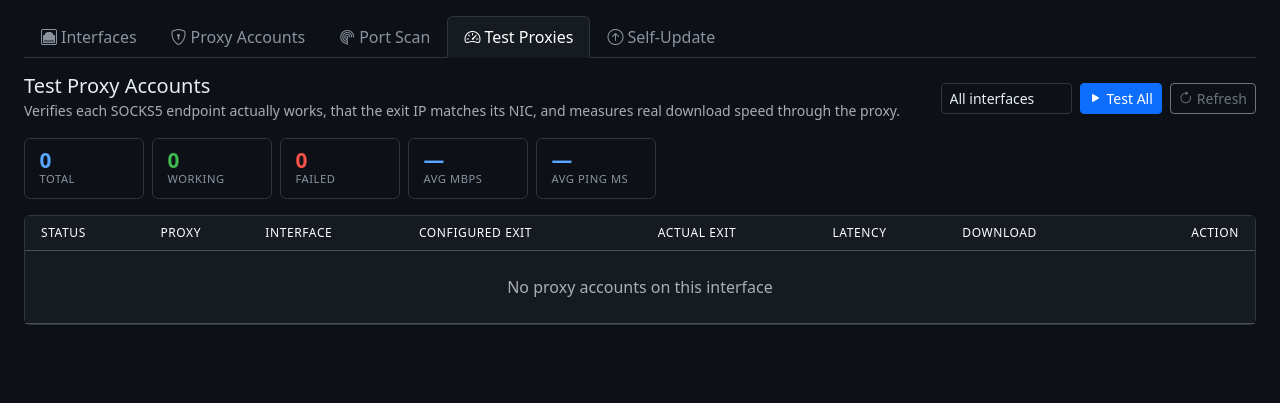
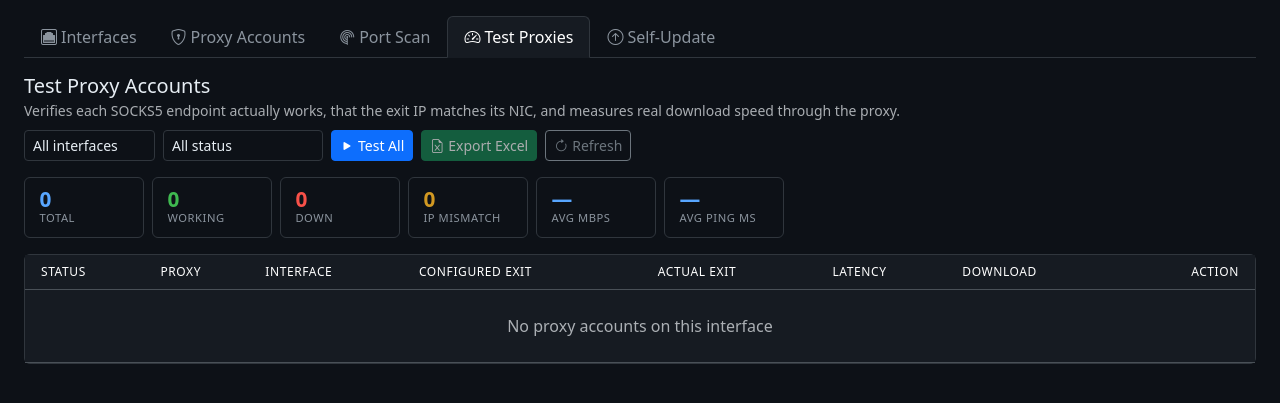
Before and after one commit to KingsleyJulian/prox25v2, a Flask app: page /test in a window 1280 px wide. Shown: the part 54-457 px from the top of the page. Run offline with Flask 3, Linux system fonts and the light colour scheme; data that the repository does not hold is empty; parts of the project's set-up code (start-up, migrations or seed data) failed here and were passed over; some libraries are stand-ins or nearby versions.

Commit message:
Test Proxies: status filter (Down only / Working / Mismatch) + XLSX export
- Status dropdown filter on the test page plus clickable summary tiles
  so one click on "Down" filters the table to just the failing proxies.
- New "Export Excel" button POSTs the current (filtered) result set to
  /api/proxies/test-export.xlsx, which builds a styled openpyxl
  workbook server-side: color-coded rows by status, full creds and
  ready-to-paste connection string per row, frozen header, sensible
  column widths. Downloads as proxy-tests-YYYYMMDD-HHMMSS.xlsx.
- Added openpyxl to install.sh + requirements.txt.

Co-Authored-By: Claude Opus 4.7 (1M context) <noreply@anthropic.com>

```diff
--- a/app.py
+++ b/app.py
@@ -736,6 +736,96 @@ def api_test_all():
 def test_page():
     return render_template('test.html')
 
+@app.route('/api/proxies/test-export.xlsx', methods=['POST'])
+def api_test_export_xlsx():
+    """Build an Excel workbook from a client-supplied list of test results.
+    Body: { "results": [ {id, port, interface, configured_ip, actual_ip,
+                          ip_match, latency_ms, download_mbps, success,
+                          error, ...}, ... ] }
+    """
+    from openpyxl import Workbook
+    from openpyxl.styles import Font, PatternFill, Alignment
+    from openpyxl.utils import get_column_letter
+    from io import BytesIO
+
+    body = request.get_json(silent=True) or {}
+    results = body.get('results') or []
+    # Pull live proxy creds so the exported file is immediately usable
+    cfg = load_cfg()
+    by_id = {p['id']: p for p in cfg['proxies']}
+
+    wb = Workbook()
+    ws = wb.active
+    ws.title = 'Proxy Test Results'
+
+    headers = [
+        'Status', 'Interface', 'Host', 'Port', 'Username', 'Password',
+        'Configured Exit IP', 'Actual Exit IP', 'IP Match',
+        'Latency (ms)', 'Download (Mbps)', 'Connection String', 'Error',
+    ]
+    head_font = Font(bold=True, color='FFFFFF')
+    head_fill = PatternFill(start_color='1F6FEB', end_color='1F6FEB', fill_type='solid')
+    ok_fill   = PatternFill(start_color='DCFCE7', end_color='DCFCE7', fill_type='solid')
+    fail_fill = PatternFill(start_color='FEE2E2', end_color='FEE2E2', fill_type='solid')
+    warn_fill = PatternFill(start_color='FEF3C7', end_color='FEF3C7', fill_type='solid')
+
+    for col, h in enumerate(headers, 1):
+        c = ws.cell(row=1, column=col, value=h)
+        c.font = head_font
+        c.fill = head_fill
+        c.alignment = Alignment(vertical='center')
+
+    for i, r in enumerate(results, start=2):
+        proxy = by_id.get(r.get('id')) or {}
+        if not r.get('success'):
+            status = 'DOWN'
+            fill = fail_fill
+        elif r.get('ip_match') is False:
+            status = 'IP MISMATCH'
+            fill = warn_fill
+        else:
+            status = 'OK'
+            fill = ok_fill
+        host = r.get('configured_ip') or proxy.get('exit_ip')
+        port = r.get('port') or proxy.get('port')
+        user = proxy.get('username', '')
+        pw   = proxy.get('password', '')
+        conn = f"{host}:{port}:{user}:{pw}" if host and port else ''
+        row = [
+            status,
+            r.get('interface') or proxy.get('interface', ''),
+            host or '',
+            port or '',
+            user,
+            pw,
+            r.get('configured_ip') or '',
+            r.get('actual_ip') or '',
+            'yes' if r.get('ip_match') else ('no' if r.get('ip_match') is False else ''),
+            r.get('latency_ms') if r.get('latency_ms') is not None else '',
+            r.get('download_mbps') if r.get('download_mbps') is not None else '',
+            conn,
+            r.get('error') or '',
+        ]
+        for col, val in enumerate(row, 1):
+            c = ws.cell(row=i, column=col, value=val)
+            c.fill = fill
+
+    # Auto-ish width based on header length
+    widths = [12, 12, 16, 8, 18, 18, 18, 18, 10, 14, 16, 50, 30]
+    for i, w in enumerate(widths, 1):
+        ws.column_dimensions[get_column_letter(i)].width = w
+    ws.freeze_panes = 'A2'
+
+    buf = BytesIO()
+    wb.save(buf)
+    buf.seek(0)
+    filename = f"proxy-tests-{datetime.utcnow().strftime('%Y%m%d-%H%M%S')}.xlsx"
+    return Response(
+        buf.getvalue(),
+        mimetype='application/vnd.openxmlformats-officedocument.spreadsheetml.sheet',
+        headers={'Content-Disposition': f'attachment; filename={filename}'},
+    )
+
 @app.route('/api/proxies/export')
 def export_proxies():
     cfg    = load_cfg()
--- a/requirements.txt
+++ b/requirements.txt
@@ -1,3 +1,4 @@
 flask>=2.3.0
 pyyaml>=6.0
 speedtest-cli>=2.1.3
+openpyxl>=3.1.0
--- a/templates/test.html
+++ b/templates/test.html
@@ -59,18 +59,29 @@
       <select id="filterIface" class="form-select form-select-sm w-auto" onchange="loadList()">
         <option value="">All interfaces</option>
       </select>
+      <select id="filterStatus" class="form-select form-select-sm w-auto" onchange="render()">
+        <option value="all">All status</option>
+        <option value="down">Down only</option>
+        <option value="ok">Working only</option>
+        <option value="mismatch">IP mismatch only</option>
+        <option value="untested">Not tested</option>
+      </select>
       <button class="btn btn-sm btn-primary" id="testAllBtn" onclick="testAll()">
         <i class="bi bi-play-fill me-1"></i>Test All
+      </button>
+      <button class="btn btn-sm btn-success" id="exportBtn" onclick="exportXlsx()" disabled>
+        <i class="bi bi-file-earmark-excel me-1"></i>Export Excel
       </button>
       <button class="btn btn-sm btn-outline-secondary" onclick="loadList()"><i class="bi bi-arrow-clockwise me-1"></i>Refresh</button>
     </div>
   </div>
 
-  <!-- Summary -->
+  <!-- Summary (click a tile to filter) -->
   <div class="d-flex gap-2 mb-3 flex-wrap">
-    <div class="summary-box"><div class="summary-num" id="sumTotal">0</div><div class="summary-lbl">Total</div></div>
-    <div class="summary-box"><div class="summary-num" id="sumOk" style="color:#3fb950;">0</div><div class="summary-lbl">Working</div></div>
-    <div class="summary-box"><div class="summary-num" id="sumFail" style="color:#f85149;">0</div><div class="summary-lbl">Failed</div></div>
+    <div class="summary-box" style="cursor:pointer;" onclick="setFilter('all')"><div class="summary-num" id="sumTotal">0</div><div class="summary-lbl">Total</div></div>
+    <div class="summary-box" style="cursor:pointer;" onclick="setFilter('ok')"><div class="summary-num" id="sumOk" style="color:#3fb950;">0</div><div class="summary-lbl">Working</div></div>
+    <div class="summary-box" style="cursor:pointer;" onclick="setFilter('down')"><div class="summary-num" id="sumFail" style="color:#f85149;">0</div><div class="summary-lbl">Down</div></div>
+    <div class="summary-box" style="cursor:pointer;" onclick="setFilter('mismatch')"><div class="summary-num" id="sumMismatch" style="color:#d29922;">0</div><div class="summary-lbl">IP Mismatch</div></div>
     <div class="summary-box"><div class="summary-num" id="sumAvgDown">—</div><div class="summary-lbl">Avg Mbps</div></div>
     <div class="summary-box"><div class="summary-num" id="sumAvgLat">—</div><div class="summary-lbl">Avg Ping ms</div></div>
   </div>
@@ -154,6 +165,18 @@ async function loadList() {
   render();
 }
 
+function statusOf(r) {
+  if (!r || r.pending) return r && r.pending ? 'testing' : 'untested';
+  if (!r.success) return 'down';
+  if (r.ip_match === false) return 'mismatch';
+  return 'ok';
+}
+
+function setFilter(v) {
+  document.getElementById('filterStatus').value = v;
+  render();
+}
+
 function render() {
   const tbody = document.getElementById('tbody');
   if (!proxies.length) {
@@ -161,7 +184,17 @@ function render() {
     updateSummary();
     return;
   }
-  tbody.innerHTML = proxies.map(p => {
+  const filter = document.getElementById('filterStatus').value;
+  const visible = proxies.filter(p => {
+    if (filter === 'all') return true;
+    return statusOf(results[p.id]) === filter;
+  });
+  if (!visible.length) {
+    tbody.innerHTML = `<tr><td colspan="8" class="text-center text-muted py-4">No proxies match filter: <code>${filter}</code></td></tr>`;
+    updateSummary();
+    return;
+  }
+  tbody.innerHTML = visible.map(p => {
     const r = results[p.id];
     const ipCell = r && r.actual_ip
       ? (r.ip_match ? `<code class="text-success">${r.actual_ip}</code>` : `<code class="text-warning">${r.actual_ip}</code>`)
@@ -198,15 +231,66 @@ function escapeHtml(s) {
 
 function updateSummary() {
   const tested = proxies.filter(p => results[p.id] && !results[p.id].pending);
-  const ok = tested.filter(p => results[p.id].success);
-  const fail = tested.filter(p => !results[p.id].success);
-  document.getElementById('sumTotal').textContent = proxies.length;
-  document.getElementById('sumOk').textContent    = ok.length;
-  document.getElementById('sumFail').textContent  = fail.length;
-  const dls = ok.map(p => results[p.id].download_mbps).filter(v => v != null);
-  const lats = ok.map(p => results[p.id].latency_ms).filter(v => v != null);
+  const ok       = tested.filter(p => statusOf(results[p.id]) === 'ok');
+  const down     = tested.filter(p => statusOf(results[p.id]) === 'down');
+  const mismatch = tested.filter(p => statusOf(results[p.id]) === 'mismatch');
+  document.getElementById('sumTotal').textContent    = proxies.length;
+  document.getElementById('sumOk').textContent       = ok.length;
+  document.getElementById('sumFail').textContent     = down.length;
+  document.getElementById('sumMismatch').textContent = mismatch.length;
+  const okIds = ok.map(p => p.id);
+  const dls   = okIds.map(id => results[id].download_mbps).filter(v => v != null);
+  const lats  = okIds.map(id => results[id].latency_ms).filter(v => v != null);
   document.getElementById('sumAvgDown').textContent = dls.length ? (dls.reduce((a,b)=>a+b,0)/dls.length).toFixed(1) : '—';
   document.getElementById('sumAvgLat').textContent  = lats.length ? Math.round(lats.reduce((a,b)=>a+b,0)/lats.length) : '—';
+  // Export only meaningful once at least one test has run
+  document.getElementById('exportBtn').disabled = (tested.length === 0);
+}
+
+async function exportXlsx() {
+  // Export every visible proxy, attaching its result if present.
+  const filter = document.getElementById('filterStatus').value;
+  const visible = proxies.filter(p => {
+    if (filter === 'all') return true;
+    return statusOf(results[p.id]) === filter;
+  });
+  if (!visible.length) { toast('Nothing to export', 'warning'); return; }
+  const payload = {
+    results: visible.map(p => {
+      const r = results[p.id] || {};
+      return {
+        id:            p.id,
+        port:          p.port,
+        interface:     p.interface,
+        configured_ip: p.exit_ip,
+        actual_ip:     r.actual_ip,
+        ip_match:      r.ip_match,
+        latency_ms:    r.latency_ms,
+        download_mbps: r.download_mbps,
+        success:       r.success,
+        error:         r.error,
+      };
+    }),
+  };
+  try {
+    const res = await fetch('/api/proxies/test-export.xlsx', {
+      method: 'POST',
+      headers: {'Content-Type':'application/json'},
+      body: JSON.stringify(payload),
+    });
+    if (!res.ok) { toast('Export failed: HTTP ' + res.status, 'danger'); return; }
+    const blob = await res.blob();
+    const cd = res.headers.get('Content-Disposition') || '';
+    const m = cd.match(/filename=([^;]+)/);
+    const fname = m ? m[1].trim() : 'proxy-tests.xlsx';
+    const url = URL.createObjectURL(blob);
+    const a = document.createElement('a');
+    a.href = url; a.download = fname; a.click();
+    URL.revokeObjectURL(url);
+    toast(`Exported ${payload.results.length} rows to ${fname}`);
+  } catch (e) {
+    toast('Export failed: ' + e, 'danger');
+  }
 }
 
 async function testOne(pid) {
```
Also changed, not shown: 1 other file.
